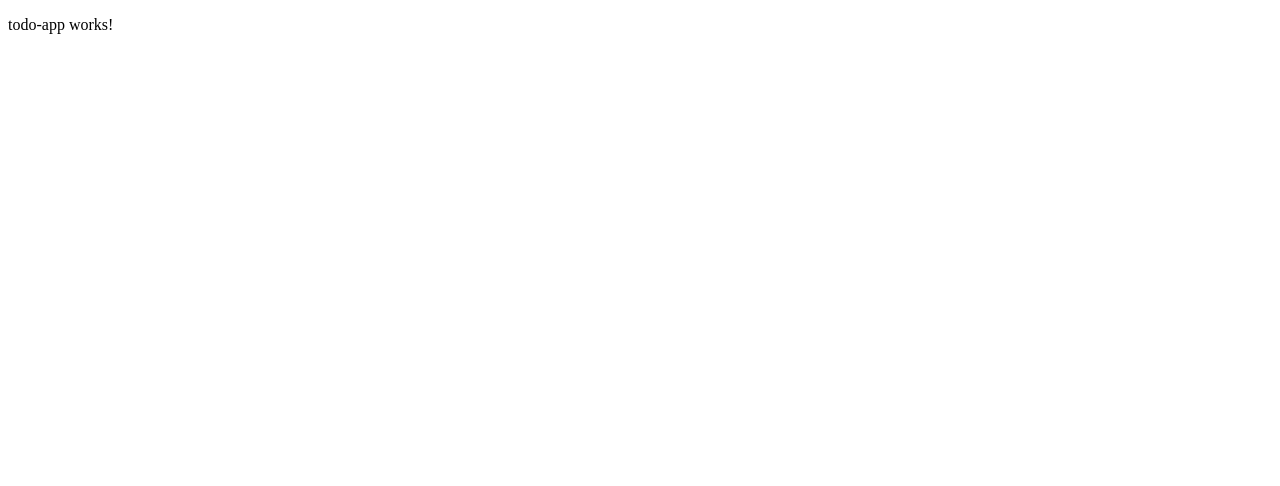
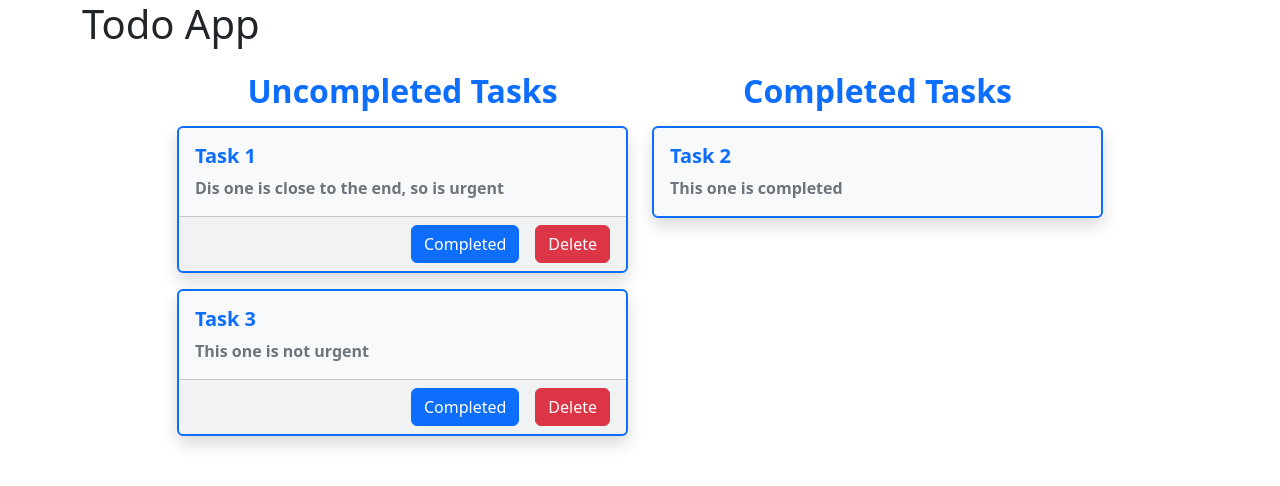
Before and after one commit to caarlosdiiaz/angular-todo-list, an Angular app: page / in a window 1280 px wide. Shown: the top 486 px of the page. Built offline with nearby package versions, Linux system fonts and the light colour scheme.

Commit message:
list-working, wip card-component

```diff
--- /dev/null
+++ b/src/app/components/task-list/task-list.component.html
@@ -0,0 +1,49 @@
+<div class="row justify-content-center mt-4">
+  <div class="col-md-5 mb-4">
+    <div class="text-center mb-3">
+      <h2 class="text-primary fw-bold">Uncompleted Tasks</h2>
+    </div>
+    @if (uncompletedTasks.length > 0 ) {
+      @for (task of uncompletedTasks; track task.id) {
+        <div class="card mb-3 shadow border-2 border-primary bg-light">
+          <div class="card-body">
+            <h5 class="card-title text-primary fw-semibold">{{ task.title }}</h5>
+            <p class="card-text text-secondary fw-bold">{{ task.description }}</p>
+          </div>
+          <div class="card-footer text-end">
+            <button class="btn btn-primary mx-3">Completed</button>
+            <button class="btn btn-danger">Delete</button>
+          </div>
+        </div>
+      }
+    } @else {
+      <div class="card text-center text-muted border-primary border-2 bg-light mb-3 shadow">
+        <div class="card-body">
+          <h5 class="card-title text-primary">No tasks available</h5>
+        </div>
+      </div>
+    }
+  </div>
+
+  <div class="col-md-5 mb-4">
+    <div class="text-center mb-3">
+      <h2 class="text-primary fw-bold">Completed Tasks</h2>
+    </div>
+    @if (completedTasks.length > 0 ) {
+      @for (task of completedTasks; track task.id) {
+        <div class="card mb-3 shadow border-2 border-primary bg-light">
+          <div class="card-body">
+            <h5 class="card-title text-primary fw-semibold">{{ task.title }}</h5>
+            <p class="card-text text-secondary fw-bold">{{ task.description }}</p>
+          </div>
+        </div>
+      }
+    } @else {
+      <div class="card text-center text-muted border-primary border-2 bg-light mb-3 shadow">
+        <div class="card-body">
+          <h5 class="card-title text-primary">No completed tasks available</h5>
+        </div>
+      </div>
+    }
+  </div>
+</div>
--- /dev/null
+++ b/src/app/components/task-list/task-list.component.ts
@@ -0,0 +1,26 @@
+import { Component, Input } from '@angular/core';
+import { TaskService } from '../../service/task.service';
+import { Task } from '../../models/task';
+
+@Component({
+  selector: 'task-list',
+  standalone: true,
+  imports: [],
+  templateUrl: './task-list.component.html',
+  styleUrl: './task-list.component.css'
+})
+export class TaskListComponent {
+
+  @Input() tasks: Task[] = [];
+  uncompletedTasks: Task[] = [];
+  completedTasks: Task[] = [];
+
+  constructor() {
+
+  }
+
+  ngOnInit() {
+    this.uncompletedTasks = this.tasks.filter(task => !task.completed);
+    this.completedTasks = this.tasks.filter(task => task.completed);
+  }
+}
--- a/src/app/components/todo-app.component.html
+++ b/src/app/components/todo-app.component.html
@@ -1 +1,4 @@
-<p>todo-app works!</p>
+<div class="container">
+  <h1>Todo App</h1>
+  <task-list [tasks]="tasks"/>
+</div>
--- a/src/app/components/todo-app.component.ts
+++ b/src/app/components/todo-app.component.ts
@@ -1,11 +1,21 @@
-import { Component } from '@angular/core';
+import { Component, OnInit } from '@angular/core';
+import { TaskService } from '../service/task.service';
+import { Task } from '../models/task';
+import { TaskListComponent } from "./task-list/task-list.component";
 
 @Component({
   selector: 'todo-app',
   standalone: true,
-  imports: [],
+  imports: [TaskListComponent],
   templateUrl: './todo-app.component.html'
 })
-export class TodoAppComponent {
+export class TodoAppComponent implements OnInit {
 
+  tasks: Task[] = [];
+
+  constructor(private service: TaskService) {}
+
+  ngOnInit() {
+    this.tasks = this.service.findAll();
+  }
 }
--- /dev/null
+++ b/src/app/data/task.data.ts
@@ -0,0 +1,25 @@
+import { Task } from "../models/task";
+
+export const tasks_data: Task[] = [
+  {
+    id: 1,
+    title: 'Task 1',
+    description: 'Dis one is close to the end, so is urgent',
+    completed: false,
+    createdAt: new Date('2025-05-30')
+  },
+  {
+    id: 2,
+    title: 'Task 2',
+    description: 'This one is completed',
+    completed: true,
+    createdAt: new Date('2023-02-01')
+  },
+  {
+    id: 3,
+    title: 'Task 3',
+    description: 'This one is not urgent',
+    completed: false,
+    createdAt: new Date('2025-12-29')
+  }
+]
--- /dev/null
+++ b/src/app/models/task.ts
@@ -0,0 +1,7 @@
+export class Task {
+  id!: number;
+  title!: string;
+  description!: string;
+  completed!: boolean;
+  createdAt!: Date;
+}
--- /dev/null
+++ b/src/app/service/task.service.ts
@@ -0,0 +1,19 @@
+import { Injectable } from '@angular/core';
+import { Task } from '../models/task';
+import { tasks_data } from '../data/task.data';
+
+@Injectable({
+  providedIn: 'root'
+})
+export class TaskService {
+
+  constructor() { }
+
+  findAll(): Task[] {
+    return tasks_data;
+  }
+
+  findById(id: number): Task | undefined {
+    return tasks_data.find(task => task.id === id);
+  }
+}
--- a/src/index.html
+++ b/src/index.html
@@ -5,6 +5,7 @@
   <title>TodoList</title>
   <base href="/">
   <meta name="viewport" content="width=device-width, initial-scale=1">
+  <link href="https://cdn.jsdelivr.net/npm/bootstrap@5.3.6/dist/css/bootstrap.min.css" rel="stylesheet" integrity="sha384-4Q6Gf2aSP4eDXB8Miphtr37CMZZQ5oXLH2yaXMJ2w8e2ZtHTl7GptT4jmndRuHDT" crossorigin="anonymous">
   <link rel="icon" type="image/x-icon" href="favicon.ico">
 </head>
 <body>
```
Also changed, not shown: src/app/components/task-list/task-list.component.css (added), 2 other files (tests, documents, lock files or other folders).
